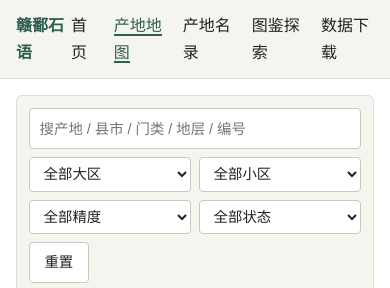
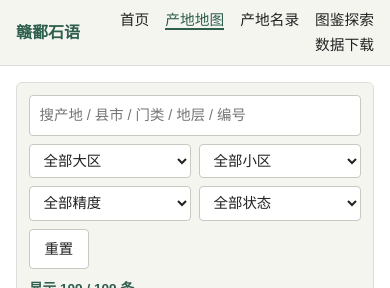
Before and after one commit to bbb140/ganpo-fossils, a plain HTML site: page map.html in a window 390 px wide. Shown: the top 288 px of the page. Drawn offline with Linux system fonts and the light colour scheme.

Commit message:
feat: 顶部导航吸顶（sticky），手机端菜单改为两行且不拆字
- css/style.css: header 由 relative 改 sticky top:0，仍占文档流；:root 记 --nav-h
- 页内锚点 section/div/h2[id] 加 scroll-margin-top，跳转不被导航压住
- @media 768: nav padding 收紧、nav a 不拆字、ul 换行右对齐，5 项全部可见
- atlas.html: 内联 header 规则改为 body > header（.wrap>header 是页内标题区，不能吸顶）

```diff
--- a/css/style.css
+++ b/css/style.css
@@ -21,10 +21,23 @@ body {
 img { max-width: 100%; display: block; }
 
 /* ===== 3. 顶部导航 ===== */
-/* 新增：让导航压住 Leaflet 内部图层（Leaflet 控件 z-index 高达 1000） */
+/* 导航吸顶：sticky 而不是 fixed —— 仍占着文档流的位置，下面的内容不需要额外 padding */
+/* z-index 用来压住 Leaflet 内部图层（Leaflet 控件 z-index 高达 1000，#map 已自建层叠上下文） */
 header {
-  position: relative;
+  position: sticky;
+  top: 0;
   z-index: 10;
+  background: var(--c-surface);   /* 兜底：滚过内容时不透字 */
+}
+
+/* 导航挡住的高度：页内锚点（如首页 #region-nw）跳转时留出空档，标题不被压住 */
+:root { --nav-h: 57px; }
+
+section[id],
+div[id],
+h2[id],
+article[id] {
+  scroll-margin-top: calc(var(--nav-h) + 10px);
 }
 
 header nav {
@@ -401,8 +414,11 @@ footer {
 @media (max-width: 768px) {
   main { padding: 1rem; }
 
-  header nav { padding: .75rem 1rem; }
-  nav ul { gap: 1rem; }
+  header nav { padding: .55rem 1rem; column-gap: .75rem; }
+  nav ul { gap: .2rem 1rem; font-size: .92rem; line-height: 1.5;
+           justify-content: flex-end; flex-wrap: wrap; }
+  nav a { white-space: nowrap; }          /* 吸顶后高度宝贵：宁可整项换行，也不让"首页"拆成竖排 */
+  :root { --nav-h: 88px; }                /* 手机上菜单两行，锚点留白跟着调高 */
 
   .hero { padding: 2rem 1rem; }
   .hero h1 { font-size: 1.4rem; }
```
Also changed, not shown: atlas.html (+2 -1 lines).
